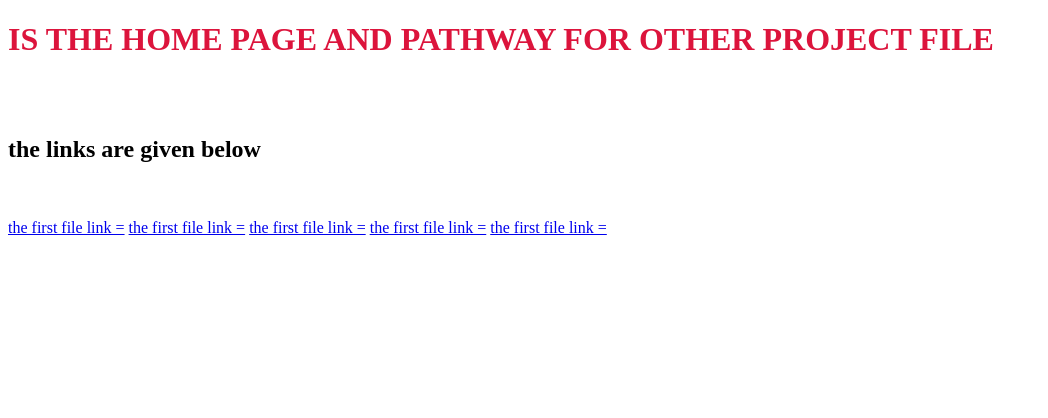
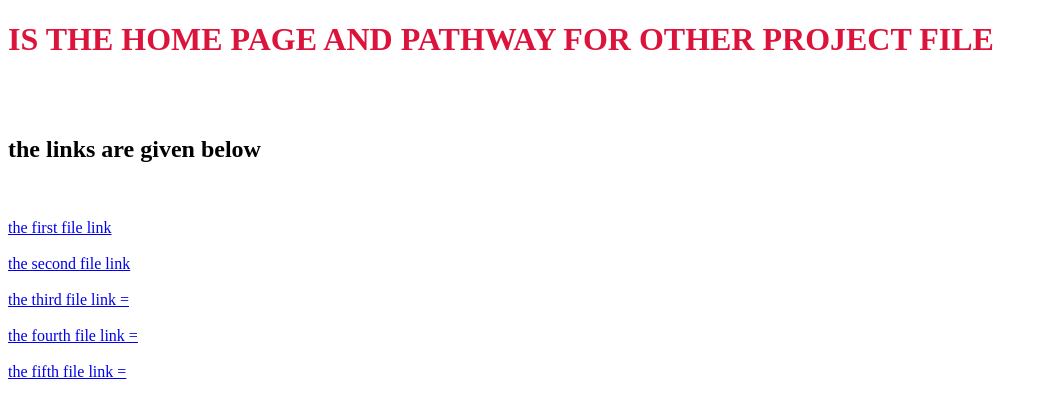
Before and after one commit to praveenzola/praveenzola, a plain HTML site: page try/index.html in a window 1280 px wide. Shown: the whole page, without its empty margins (0-1048 px from the left). Drawn offline with Linux system fonts and the light colour scheme.

Commit message:
changes_done

```diff
--- a/try/index.html
+++ b/try/index.html
@@ -15,11 +15,11 @@
         <br>
         <br>
         <div>
-             <a href="./basic.html">the first file link =</a>
-             <a href="./basic_tags.html">the first file link =</a>
-             <a href="./css_tags.html">the first file link =</a>
-             <a href="./form.html">the first file link =</a>
-             <a href="./css2.html">the first file link =</a>
+             <a href="./basic.html">the first file link </a><br><br>
+             <a href="./basic_tags.html">the second file link</a><br><br>
+             <a href="./css_tags.html">the third file link =</a><br><br>
+             <a href="./form.html">the fourth file link =</a><br><br>
+             <a href="./css2.html">the fifth file link =</a>
 
 
         </div>
```
